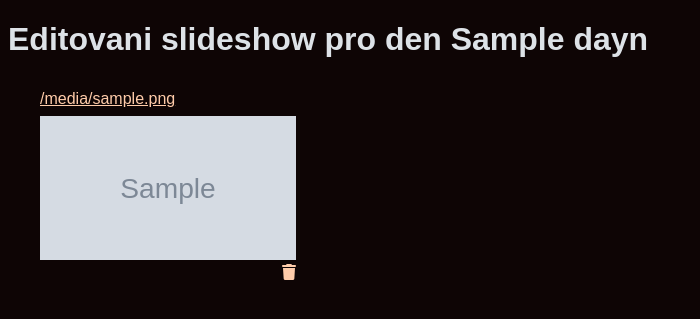
After one commit to cenekp74/festival-obrazovky, a Python web app: template app/templates/edit_slideshow_day.html in a window 1280 px wide. The commit adds this page. Shown: the top 319 px of the page, without its empty margins (0-700 px from the left). Run offline with Jinja, Linux system fonts and the light colour scheme; the template is opened without the code that fills it: most values are stand-ins (such as "Sample title", 1, 10 or a date in 2020); grey boxes marked "Sample" are stand-in pictures.

Commit message:
pridany zakladni zobrazeni edit_slideshow (bez funkci)

```diff
--- /dev/null
+++ b/app/static/css/edit_slideshow_day.css
@@ -0,0 +1,29 @@
+.slideshow-images {
+    display: flex;
+    gap: 2rem;
+    margin: 2rem;
+}
+
+.slideshow-images div {
+    height: 12rem;
+    width: 16rem;
+}
+
+.slideshow-images img {
+    height: 9rem;
+    width: 16rem;
+}
+
+.slideshow-images div img {
+    padding-top: .5rem;
+}
+
+.slideshow-images div {
+    position: relative;
+}
+
+.slideshow-images div a.delete-photo {
+    position: absolute;
+    right: 0;
+    bottom: 0;
+}
--- a/app/static/css/main.css
+++ b/app/static/css/main.css
@@ -3,6 +3,8 @@
     --text-color: #dde2e7;
     --border-radius: 12px;
     --button-color: #4b0900;
+    --link-color: #ffccaa;
+    --hover-link-color: #ff9955;
 }
 
 
@@ -10,6 +12,18 @@ body {
     background-color: var(--bg-color);
     color: var(--text-color);
     font-family: sans-serif;
+}
+
+a {
+    color: var(--link-color);
+}
+
+a:visited {
+    color: var(--link-color);
+}
+
+a:hover {
+    color: var(--hover-link-color);
 }
 
 .container-form {
--- /dev/null
+++ b/app/templates/edit_slideshow_day.html
@@ -0,0 +1,25 @@
+<!DOCTYPE html>
+<html lang="en">
+<head>
+    <meta charset="UTF-8">
+    <meta name="viewport" content="width=device-width, initial-scale=1.0">
+    <link rel="stylesheet" href="{{ url_for('static', filename='css/main.css') }}">
+    <link rel="stylesheet" href="{{ url_for('static', filename='css/edit_slideshow_day.css') }}">
+    <link rel="stylesheet" href="https://cdnjs.cloudflare.com/ajax/libs/font-awesome/6.5.0/css/all.min.css">
+    <title>JSNO obrazovky - slideshow</title>
+</head>
+
+<body>
+    <h1>Editovani slideshow pro den {{ dayn }}</h1>
+    <div class="slideshow-images">
+        {% for file in files %}
+        <div>
+            <a href="{{ url_for('static', filename='slideshow/'+dayn|string+'/'+file) }}">{{ file }}</a>
+            <img src="{{ url_for('static', filename='slideshow/'+dayn|string+'/'+file) }}">
+            <a class="delete-photo" href="">
+                <i class="fa fa-trash"></i>
+            </a>
+        </div>
+        {% endfor %}
+    </div>
+</body>
```
Also changed, not shown: app/routs.py (+11 -0 lines), 1 other file.
